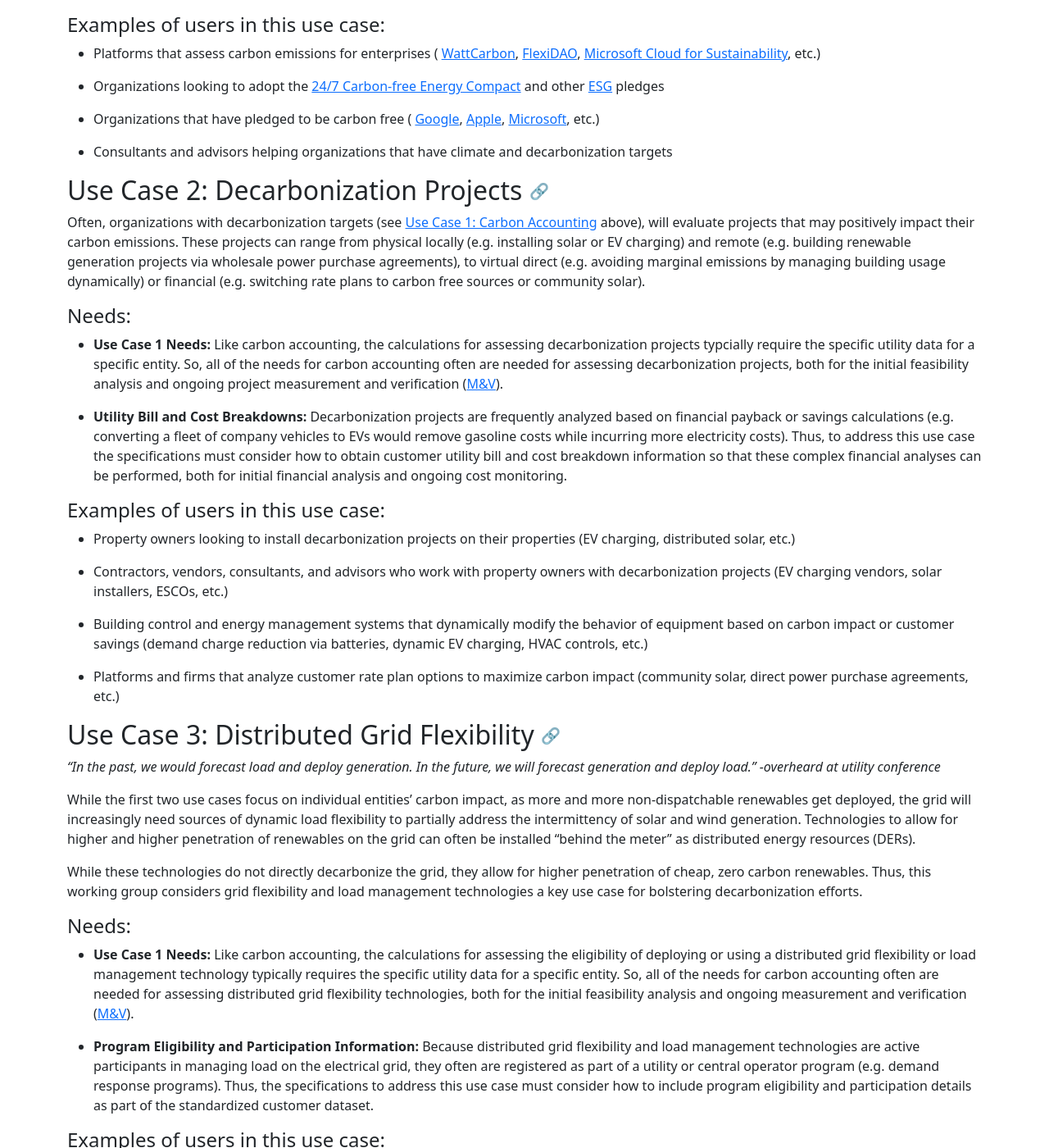
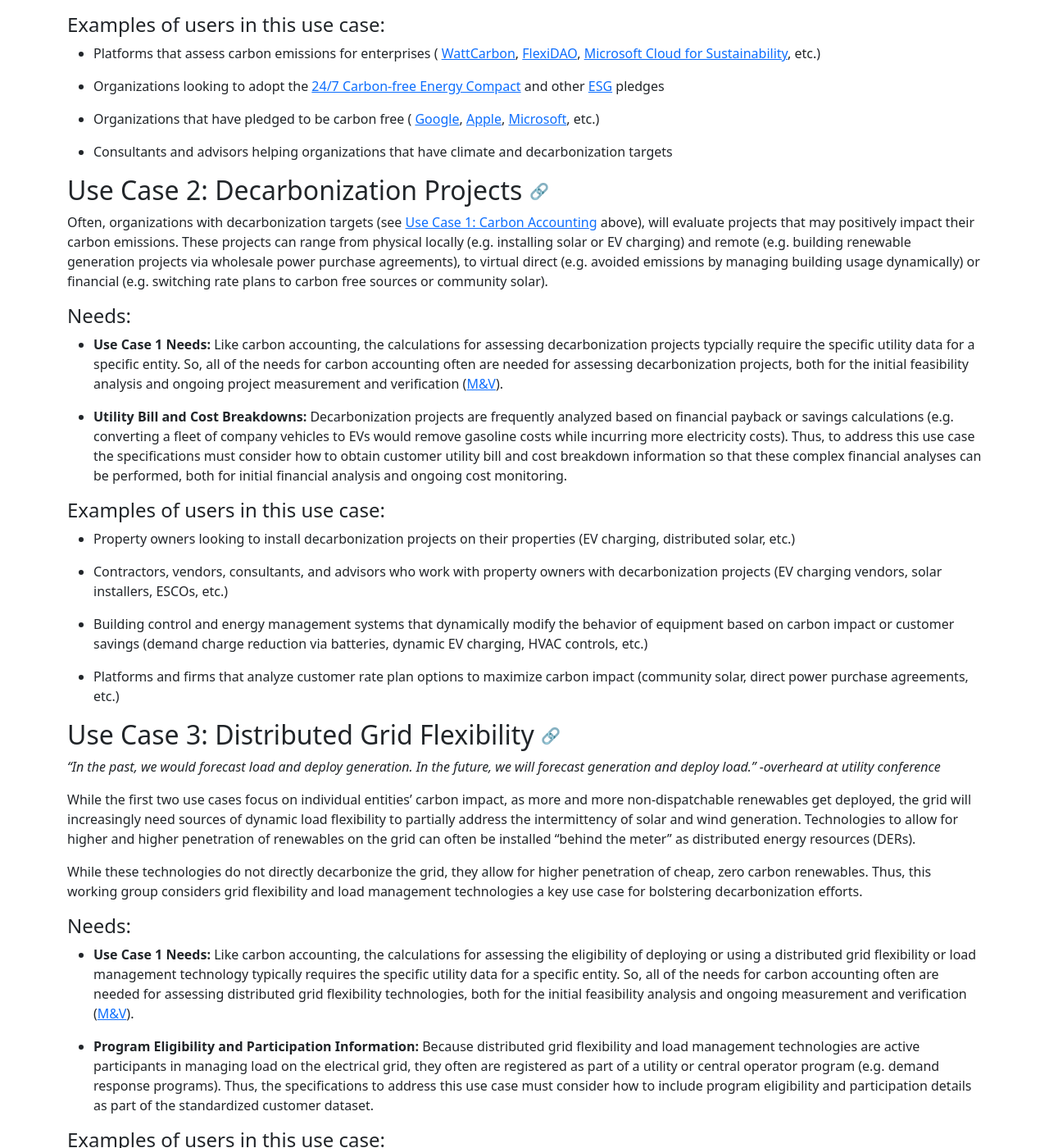
Before and after one commit to carbon-data-specification/Customer-Data, a Jekyll site: the page built from docs/use-cases.md, in a window 1280 px wide and 1400 px high, scrolled down 855 px. Shown: the whole window at 82% size. Built offline with Jekyll 4.4.1, drawn with Linux system fonts in a browser that asks for light colours; some of the changed text lies outside the part shown.

Commit message:
fixed use of marginal --> avoided emissions (https://github.com/carbon-data-specification/Customer-Data/pull/6/files#r818215968)

```diff
--- a/docs/use-cases.md
+++ b/docs/use-cases.md
@@ -75,7 +75,7 @@
 will evaluate projects that may positively impact their carbon emissions. These projects
 can range from physical locally (e.g. installing solar or EV charging) and remote (e.g.
 building renewable generation projects via wholesale power purchase agreements), to virtual
-direct (e.g. avoiding marginal emissions by managing building usage dynamically) or financial
+direct (e.g. avoided emissions by managing building usage dynamically) or financial
 (e.g. switching rate plans to carbon free sources or community solar).
 
 #### Needs:
@@ -153,7 +153,7 @@
 etc.)
 
 * Apps and devices that monitor grid conditions and control DERs and IoT prevent additional
-carbon-intensive generation from coming online (e.g. marginal emissions).
+carbon-intensive generation from coming online (e.g. avoided emissions).
 
 
 ## Use Case 4: Building Benchmarking <a id="use-case-benchmarking" href="#use-case-benchmarking" class="permalink">🔗</a>
```
